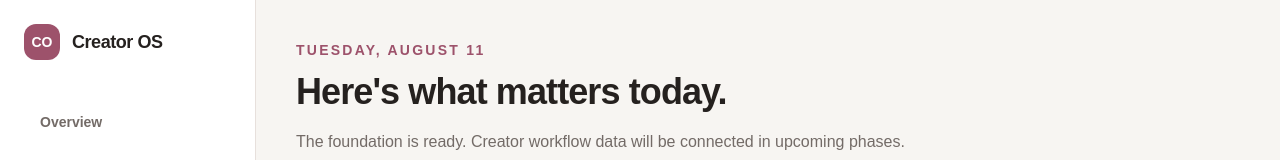
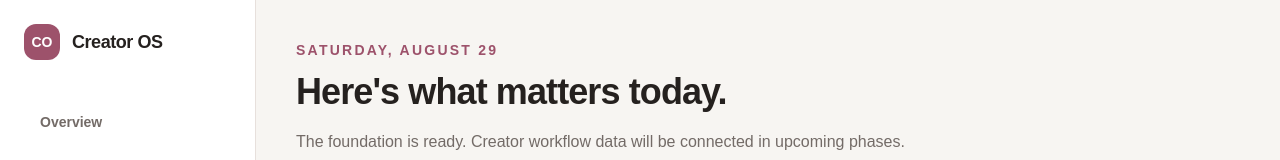
Before and after one commit to CaptShadows/Creator-OS, a Next.js app: page / in a window 1280 px wide. Shown: the top 160 px of the page. Built offline with nearby package versions, Linux system fonts and the light colour scheme.

Commit message:
fix: render overview date dynamically

```diff
--- a/app/page.tsx
+++ b/app/page.tsx
@@ -1,13 +1,15 @@
 import type { Metadata } from "next";
+import { formatOperationalDate } from "@/lib/format-date";
 
 export const metadata: Metadata = { title: "Overview" };
+export const dynamic = "force-dynamic";
 
 const priorities = ["Film Today", "Due and overdue", "Ready to post"];
 
 export default function OverviewPage() {
   return (
     <section>
-      <p className="text-sm font-bold uppercase tracking-[0.16em] text-[var(--accent)]">Tuesday, August 11</p>
+      <p className="text-sm font-bold uppercase tracking-[0.16em] text-[var(--accent)]">{formatOperationalDate()}</p>
       <h1 className="mt-3 text-3xl font-bold tracking-tight sm:text-4xl">Here&apos;s what matters today.</h1>
       <p className="mt-4 max-w-2xl text-base leading-7 text-[var(--muted)]">The foundation is ready. Creator workflow data will be connected in upcoming phases.</p>
       <div className="mt-8 grid gap-4 md:grid-cols-3">
--- /dev/null
+++ b/lib/format-date.ts
@@ -0,0 +1,10 @@
+const CREATOR_TIME_ZONE = "America/Chicago";
+
+export function formatOperationalDate(date: Date = new Date()): string {
+  return new Intl.DateTimeFormat("en-US", {
+    weekday: "long",
+    month: "long",
+    day: "numeric",
+    timeZone: CREATOR_TIME_ZONE,
+  }).format(date);
+}
```
Also changed, not shown: 1 other file (tests, documents, lock files or other folders).
